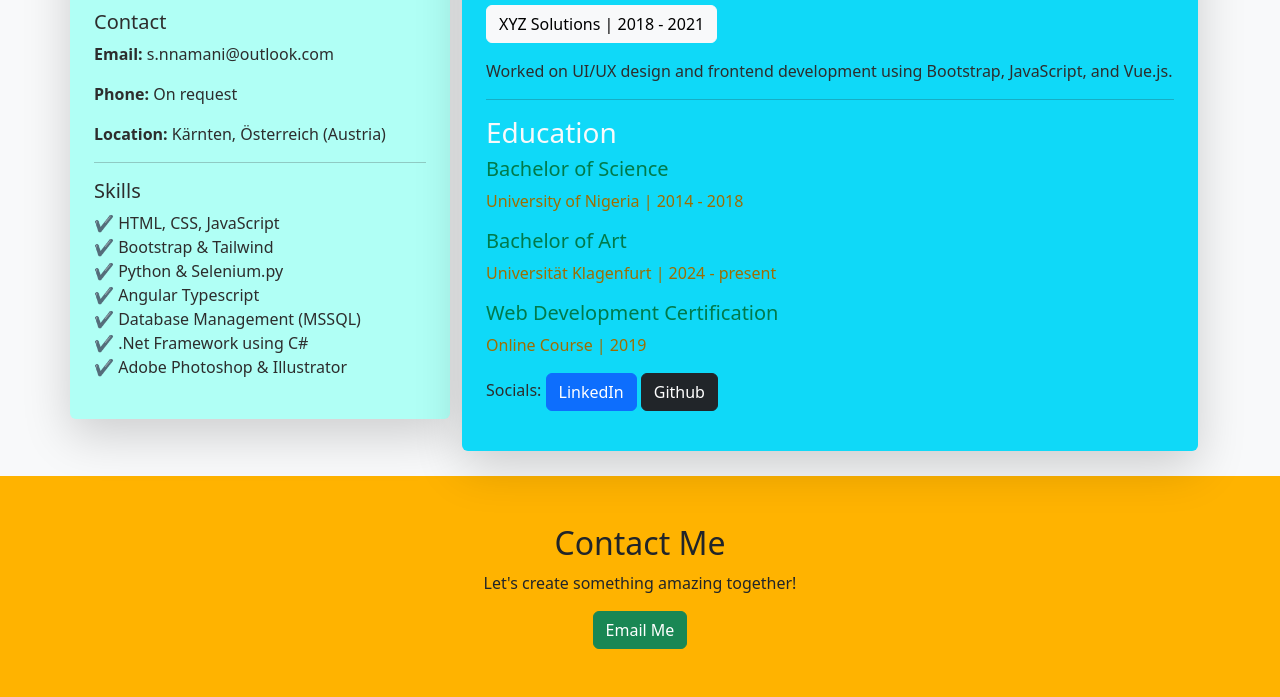
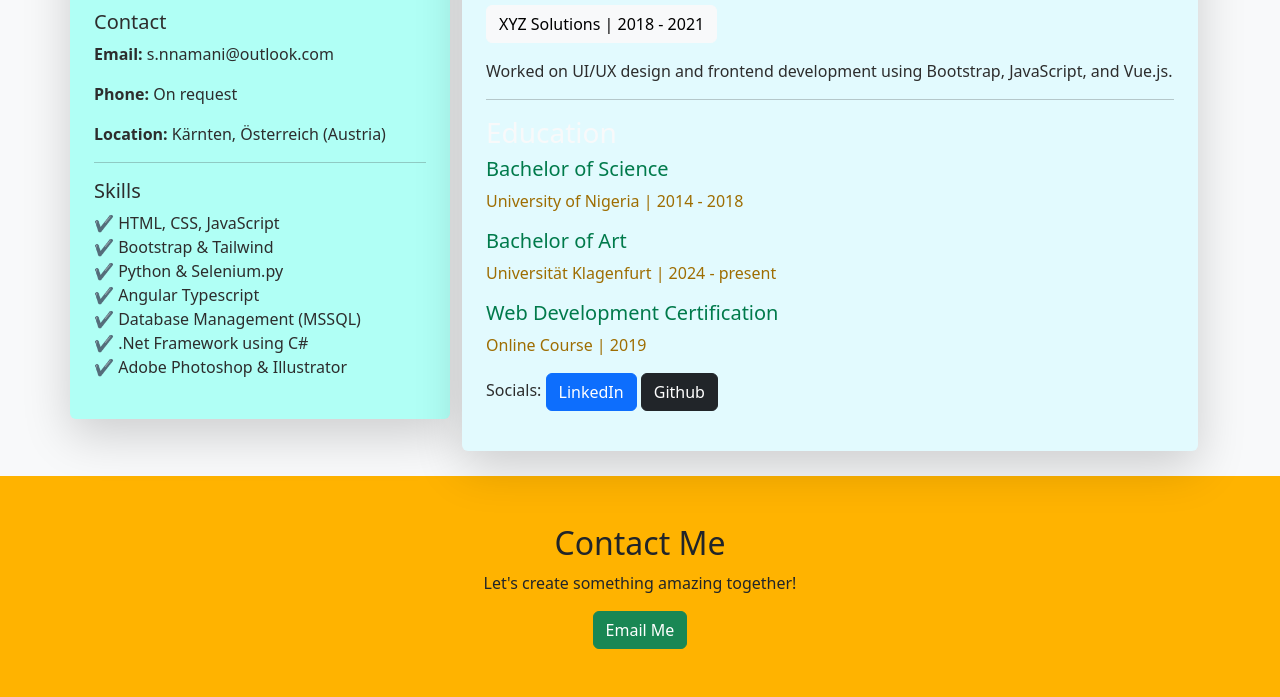
Before and after one commit to StephenNnamani/ProfilePages, a plain HTML site: page index.html in a window 1280 px wide. Shown: the part 387-1084 px from the top of the page. Drawn offline with nearby package versions, Linux system fonts and the light colour scheme.

Commit message:
Update index.css

```diff
--- a/Stylesheet/index.css
+++ b/Stylesheet/index.css
@@ -7,7 +7,7 @@ body{
     margin-left: 10%;
 }
 .BC2{
-    background-color: #0fd9f8;
+    background-color: #e2fafe;
     color: rgb(45, 45, 45);
 }
 
```
